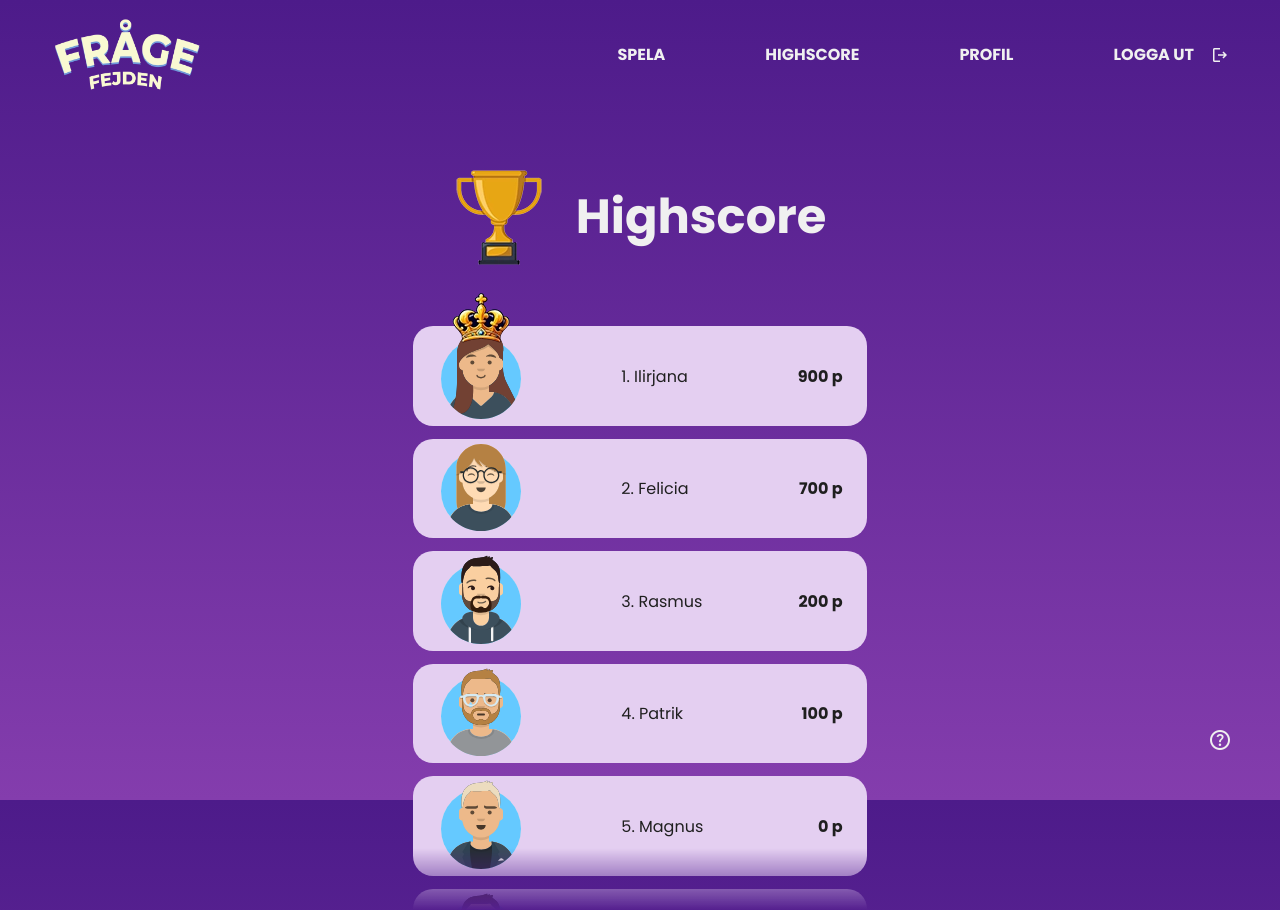
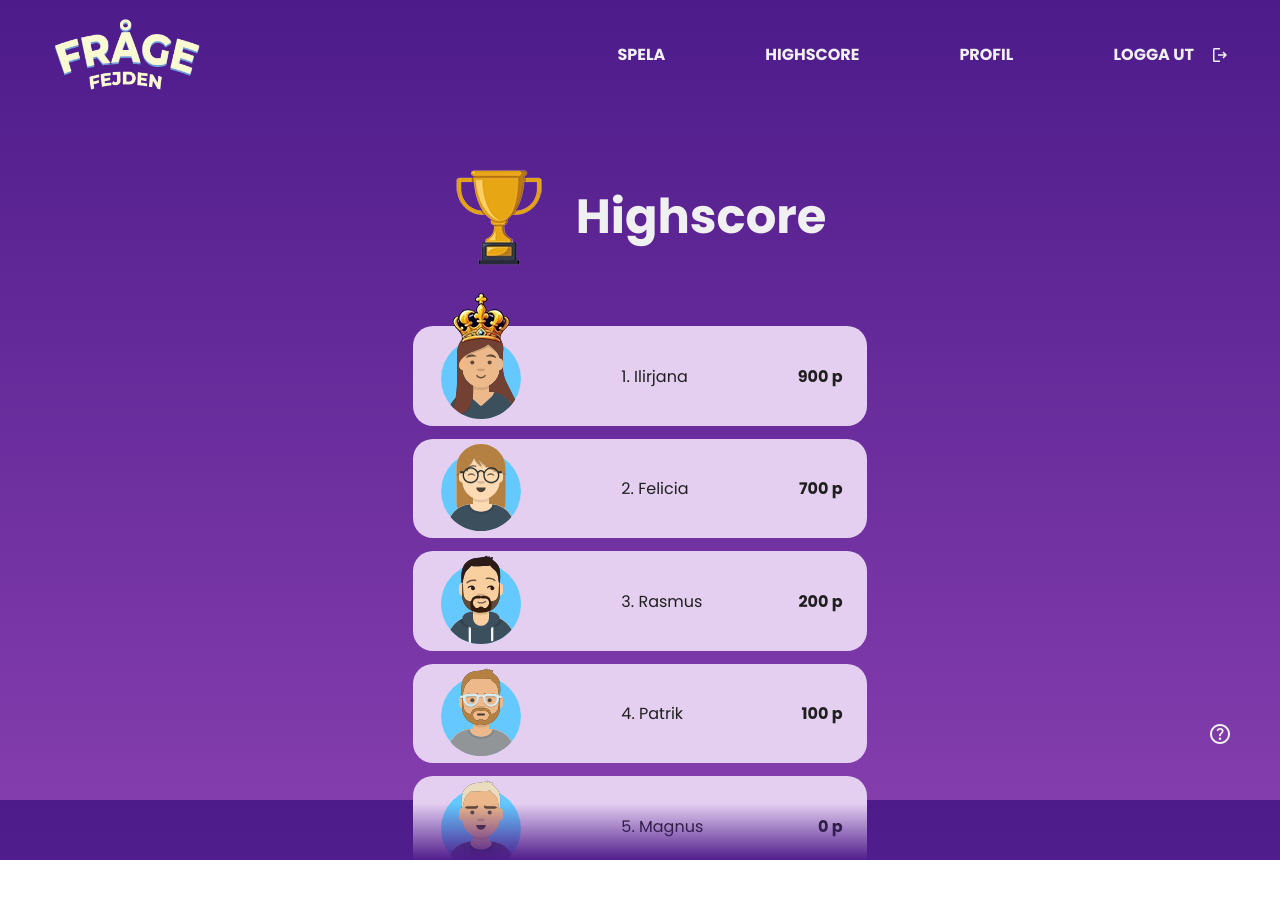
Before and after one commit to visceral89/Agil-Grupp-2, a Vue app: page /highscore in a window 1280 px wide. After the commit the page ends 860 px from the top, so only its background shows below. Built offline with nearby package versions, Linux system fonts and the light colour scheme.

Commit message:
Highscore height, Navbar links hover/transition

```diff
--- a/src/components/NavbarTop.vue
+++ b/src/components/NavbarTop.vue
@@ -132,6 +132,7 @@
         display: flex;
         align-items: center;
         gap: 1rem;
+        transition: var(--transition);
         span {
             font-size: 20px;
         }
@@ -142,6 +143,11 @@
 
     .help-modal {
         cursor: pointer;
+        padding-bottom: 6.5px;
+        transition: var(--transition);
+        &:hover {
+            color: var(--color-accent);
+        }
     }
 
     /* Modal transition */
--- a/src/views/Highscore.vue
+++ b/src/views/Highscore.vue
@@ -69,7 +69,7 @@
         justify-content: center;
         margin-bottom: 4em;
         padding-top: 2em;
-        position: relative;
+        /* position: relative; */
     }
     .highscore-top-section {
         align-items: center;
@@ -92,7 +92,7 @@
         padding: 2.1em 0;
         position: relative;
         scrollbar-width: none;
-        mask-image: linear-gradient(0deg, rgba(255,255,255,0) 0%, rgba(255,255,255,1) 10%, rgba(0,0,0,1) 100%);
+        mask-image: linear-gradient(0deg, rgba(255,255,255,0) 0%, rgba(255,255,255,1) 15%, rgba(0,0,0,1) 100%);
         /* mask-mode: alpha;
         mask-size: 100%;
         mask-position: bottom;
@@ -137,7 +137,7 @@
             }
         }
         .highscore-table {
-            height: 550px;
+            height: 500px;
             mask-image: linear-gradient(0deg, rgba(255,255,255,0) 0%, rgba(255,255,255,1) 10%, rgba(0,0,0,1) 100%);
         }
         .highscore-cell {
```
